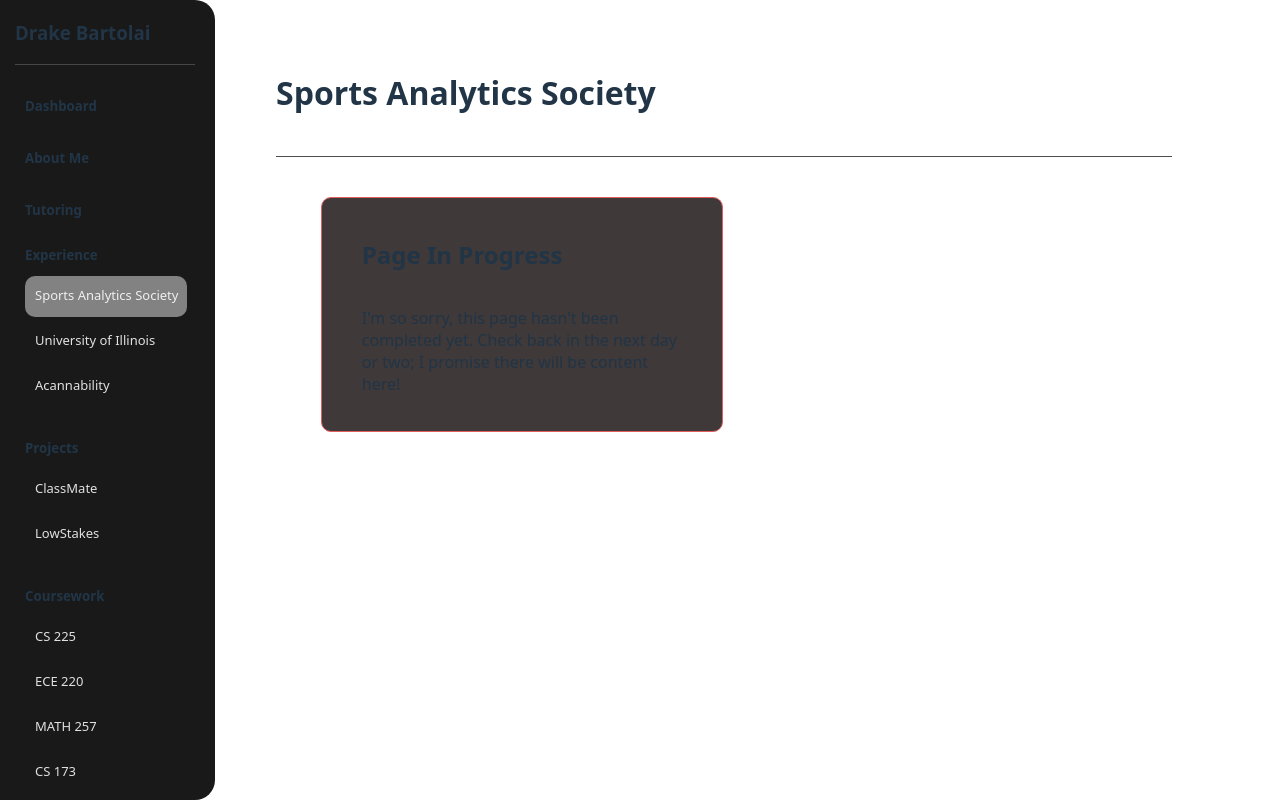
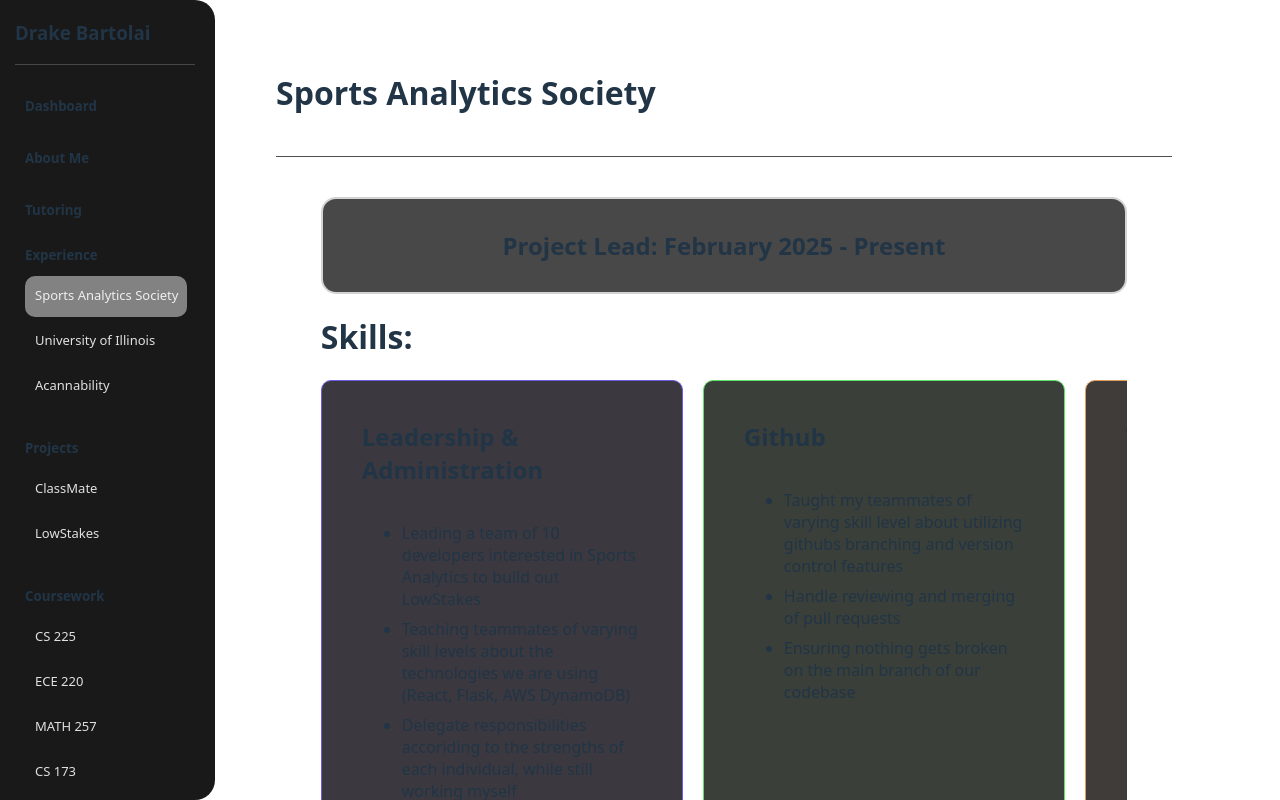
Before and after one commit to dbartolai/portfoliio, a React (Vite) app: page / in a window 1280 px wide. Both pictures are taken after a click on the element "Sports Analytics Society". Shown: the top 800 px of the page. Built offline with nearby package versions, Linux system fonts and the light colour scheme.

Commit message:
SAS Page Done

```diff
--- a/src/pages/Tutoring.css
+++ b/src/pages/Tutoring.css
@@ -1,3 +1,4 @@
 .story{
     margin-left: 15px;
+    margin-bottom: 40px;
 }
--- a/src/pages/experience/SAS.jsx
+++ b/src/pages/experience/SAS.jsx
@@ -3,61 +3,50 @@ import Group from '../../Group.jsx'
 import InProgress from '../../InProgress.jsx'
 
 
-function UI(){
+function Leadership(){
     return (
         <>
             <ul>
-                <li>Read through nearly 100 pages of information from the research team on over 50 molecules</li>
-                <li>Integrate the key benefits of each molecule into an interactive and pleasant periodic table</li>
-                <li>Our application received tens of thousands of dollars in investment</li>
+                <li>Leading a team of 10 developers interested in Sports Analytics to build out LowStakes</li>
+                <li>Teaching teammates of varying skill levels about the technologies we are using (React, Flask, AWS DynamoDB)</li>
+                <li>Delegate responsibilities accoriding to the strengths of each individual, while still working myself</li>
+                <li>Organizing and running a meeting or two each week through conflicting schedules</li>
             </ul>
         </>
     )
 }
 
-function Startup(){
+function Github(){
     return (
         <>
             <ul>
-                <li>Worked through the startup foundation process with seasoned and tested entrepreneurs in Chicago</li>
-                <li>Sat in on meetings with potential high profile investors</li>
-                <li>Bridged the gap between the founders' ideas and their realization on the internet </li>
+                <li>Taught my teammates of varying skill level about utilizing githubs branching and version control features</li>
+                <li>Handle reviewing and merging of pull requests</li>
+                <li>Ensuring nothing gets broken on the main branch of our codebase</li>
             </ul>
         </>
     )
 }
 
-function Comms(){
+function WebDev(){
     return (
         <>
             <ul>
-                <li>Learned how to explain my technical processes and concepts to the founders</li>
-                <li>Maintained effective and regular communication by scheduling meetings and sending emails</li>
+                <li>Learning web development frameworks at a much deeper level than ever before</li>
+                <li>Understanding how to integrate a frontend and backend through api design</li>
+                <li>Ensuring our work maintains deployability within our budget as we scale</li>
             </ul>
         </>
     )
 }
 
-function Remote(){
+function Modeling(){
     return (
         <>
             <ul>
-                <li>This was my first time working fully remote since online high school, four years earlier</li>
-                <li>I found remote classes very challenging, and I had to work through those challenges again</li>
-                <li>While I believe I could work remotely again if it came to that, I learned that having an in person environment is very uplifting to me</li>
-            </ul>
-        </>
-    )
-}
-
-function Debug(){
-    return (
-        <>
-            <ul>
-                <li>In this position, I was expecting to work entirely with HTML, CSS, and JS, adI had been used to</li>
-                <li>I inherited a Wordpress site from the previous developer, and was forced to make that work with proprietary CSS classes</li>
-                <li>There were many cases where Wordpress would not work with me, and the only solution is customer support</li>
-                <li>From then on, I largely prefer to develop for the web using code. Debugging is far simpler</li>
+                <li>Utilizing Numpy to create linear and logistic regression models</li>
+                <li>In the process of learning about tree-based models to add to our current one</li>
+                <li>Exploring through Jupyter Notebooks how feature engineering and initial conditions can impact accuracy</li>
             </ul>
         </>
     )
@@ -65,51 +54,68 @@ function Debug(){
 
 
 const skills_map = {
-    'UI' : {
-        'title' : 'User Experience',
-        'subtitle' : 'HTML, CSS, JS',
-        'description' : <UI />,
-        'color' : 'red'
+    'Leadership' : {
+        'title' : 'Leadership & Administration',
+        'subtitle' : '',
+        'description' : <Leadership />,
+        'color' : 'purple'
     },
-    'Startup' : {
-        'title' : 'Startup',
-        'subtitle' : 'Foundation & Management',
-        'description' : <Startup />,
+    'Github' : {
+        'title' : 'Github',
+        'subtitle' : '',
+        'description' : <Github />,
         'color' : 'green'
     },
-    'Comms' : {
-        'title' : 'Communication',
-        'subtitle' : 'Email, Zoom, Teams',
-        'description' : <Comms/>,
+    'WebDevelopment' : {
+        'title' : 'Web Development',
+        'subtitle' : '',
+        'description' : <WebDev />,
         'color' : 'orange'
+    },
+    'Predictive Modeling' : {
+        'title' : 'Predictive Modeling',
+        'subtitle' : '',
+        'description' : <Modeling />,
+        'color' : 'red'
     }
 }
 
-const challenges_map = {
-    'Remote' : {
-        'title' : 'Remote Work',
-        'subtitle' : '',
-        'description' : <Remote />,
-        'color' : 'pink'
+
+const tech_map = {
+    'React' : {
+        'title' : 'React.JS',
+        'subtitle' : 'Frontend',
+        'description' : <div />,
+        'color' : 'grey'
     },
-    'Debugging' : {
-        'title' : 'Debugging',
-        'subtitle' : 'Wordpress, HTML, CSS',
-        'description' : <Debug />,
+    'Flask' : {
+        'title' : 'Flask',
+        'subtitle' : 'API',
+        'description' : <div />,
         'color' : 'yellow'
     },
+    'AWS DynamoDB' : {
+        'title' : 'AWS DynamoDB (Python)',
+        'subtitle' : 'Backend',
+        'description' : <div />,
+        'color' : 'blue'
+    },
+    'Numpy' : {
+        'title' : 'Numpy',
+        'subtitle' : 'Model Design',
+        'description' : <div />,
+        'color' : 'pink'
+    }
 }
 
 function SAS(){
     return (
         <>
-        {/* <div className='timeline-div'>
-            <h2 className='timeline'>Software Engineer: April 2024 - August 2024</h2>
+        <div className='timeline-div'>
+            <h2 className='timeline'>Project Lead: February 2025 - Present</h2>
         </div>
         <Group group_title='Skills:' module_map={skills_map}/>
-        <Group group_title='Challenges:' module_map={challenges_map}/> */}
-
-        <InProgress/>
+        <Group group_title='Technologies:' module_map={tech_map}/>
         </>
     )
 }
```
Also changed, not shown: src/pages/experience/SAS.css (deleted).
